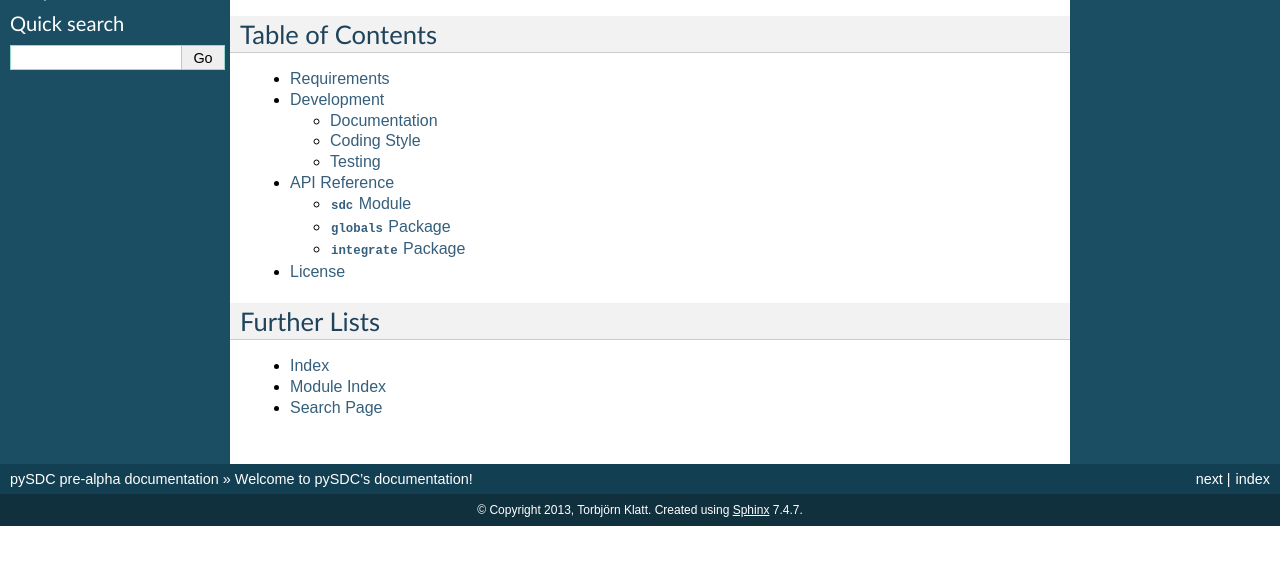
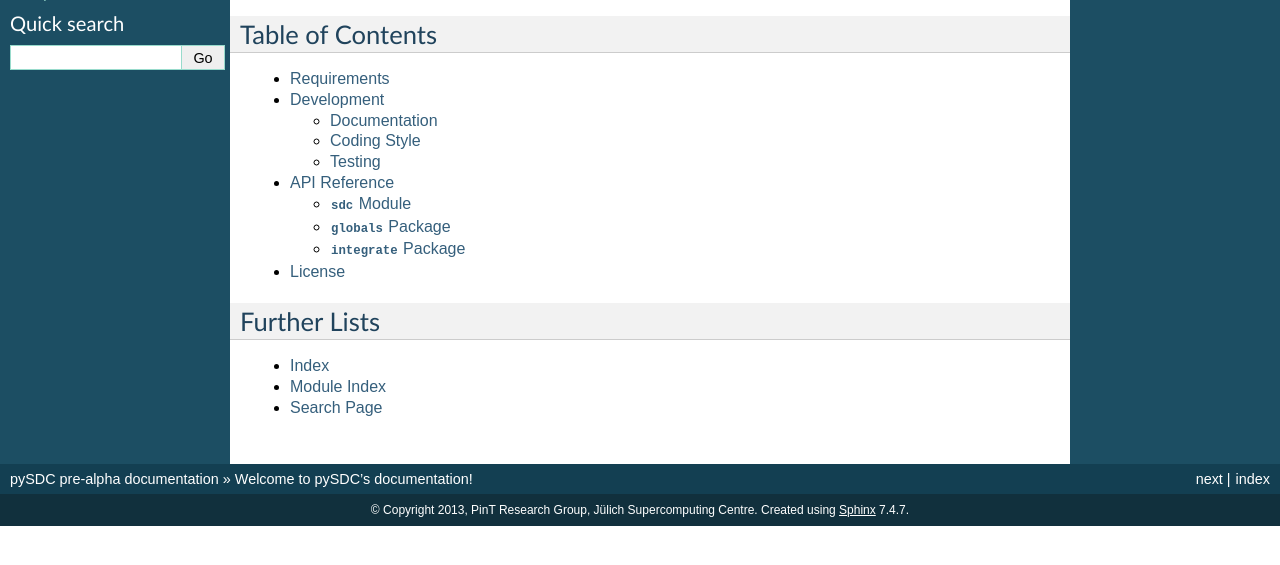
Before and after one commit to Parallel-in-Time/PyPinT, a Sphinx documentation site: the page built from doc/source/index.rst, in a window 1280 px wide, cut to the strip 190-755 px from the top of the page. Built offline with Sphinx 7.4.7, drawn with Linux system fonts in a browser that asks for light colours.

```diff
--- a/doc/source/conf.py
+++ b/doc/source/conf.py
@@ -49,7 +49,7 @@
 
 # General information about the project.
 project = u'pySDC'
-copyright = u'2013, Torbjörn Klatt'
+copyright = u'2013, PinT Research Group, Jülich Supercomputing Centre'
 
 # The version info for the project you're documenting, acts as replacement for
 # |version| and |release|, also used in various other places throughout the
```
Also changed, not shown: 1 other file.
